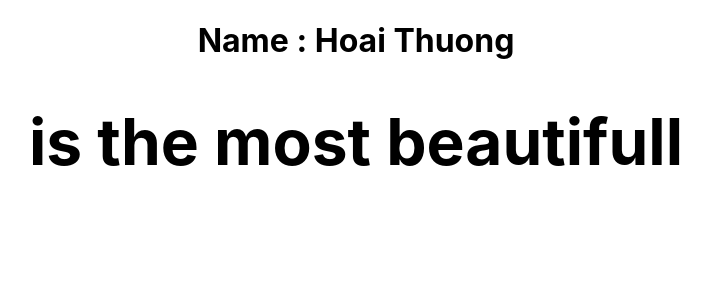
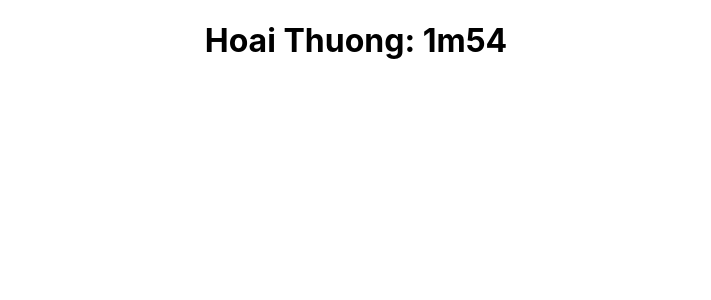
Before and after one commit to hoai-thuong/ReactJS, a React (Create React App) app: page / in a window 1280 px wide. Shown: the top 300 px of the page, without its empty margins (284-995 px from the left). Built offline with nearby package versions, Linux system fonts and the light colour scheme.

Commit message:
props in class

```diff
--- a/src/App.js
+++ b/src/App.js
@@ -8,10 +8,7 @@ function App() {
     <div className="App">
       {/* <Hello/>
       <Message></Message> */}
-      <Profile name = "Hoai" lastname = "Thuong">
-        <h1>is the most beautifull</h1>
-      </Profile>
-
+      <Message height = "1m54"/>
 
     </div>
   );
--- a/src/components/Message.js
+++ b/src/components/Message.js
@@ -1,7 +1,7 @@
 import {Component} from 'react'
 class Message extends Component {
     render() {
-        return <h1>Hoai Thuong xinh gai</h1>
+        return <h1>Hoai Thuong: {this.props.height}</h1>
     }
 
 }
```
